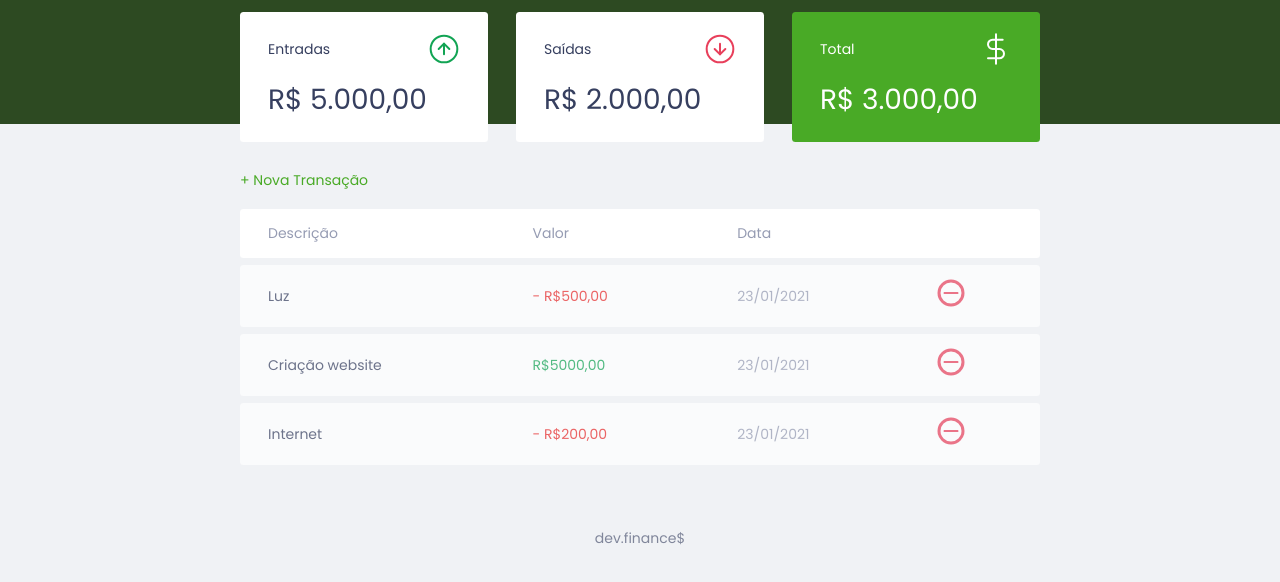
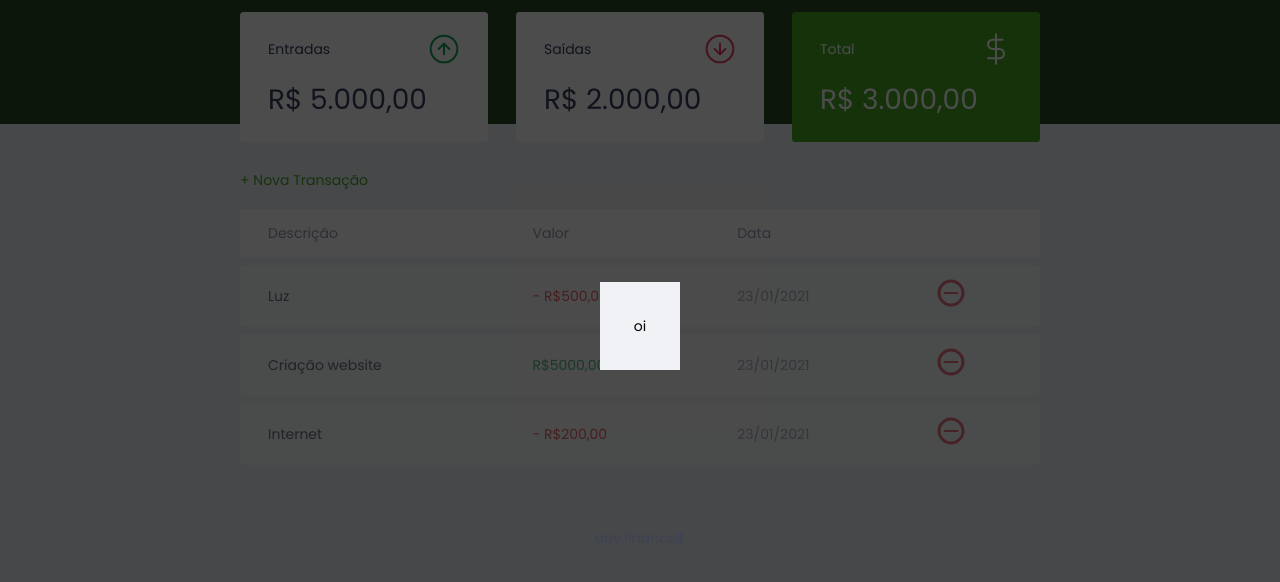
Before and after one commit to angelicaalbuquerque/maratona-discover-01_rocketseat, a plain HTML site: page index.html in a window 1280 px wide. Shown: the part 74-656 px from the top of the page. Drawn offline with Linux system fonts and the light colour scheme.

Commit message:
Implementação inicial de modal

```diff
--- a/index.html
+++ b/index.html
@@ -91,6 +91,12 @@
       </section>
     </main>
 
+    <div class="modal-overlay active">
+      <div class="modal">
+          oi
+      </div>
+    </div>
+
     <footer>
       <p>dev.finance$</p>
     </footer>
--- a/styles.css
+++ b/styles.css
@@ -166,6 +166,35 @@ td.expense {
   color: #e92929;
 }
 
+/* Modal ====== */
+.modal-overlay {
+  width: 100%;
+  height: 100%;
+
+  background-color: rgba(0, 0, 0, 0.7);
+
+  position: fixed;
+  top: 0;
+
+  display: flex;
+  align-items: center;
+  justify-content: center;
+
+  opacity: 0;
+  visibility: hidden;
+}
+
+.modal-overlay.active {
+  opacity: 1;
+  visibility: visible;
+}
+
+.modal {
+  background: #f0f2f5;
+  padding: 2.4rem;
+  position: relative;
+}
+
 /* Footer ====== */
 footer {
   text-align: center;
```
